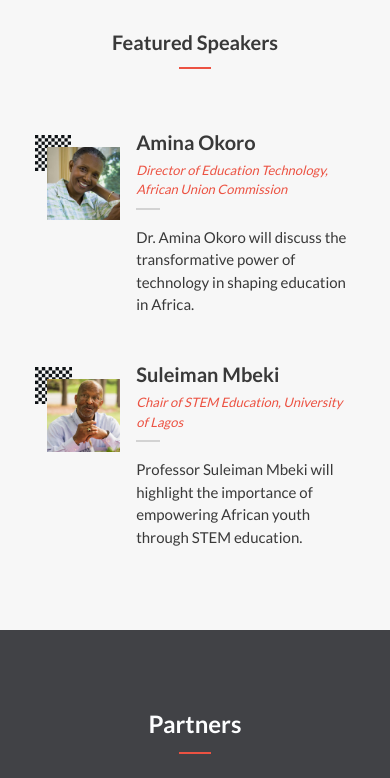
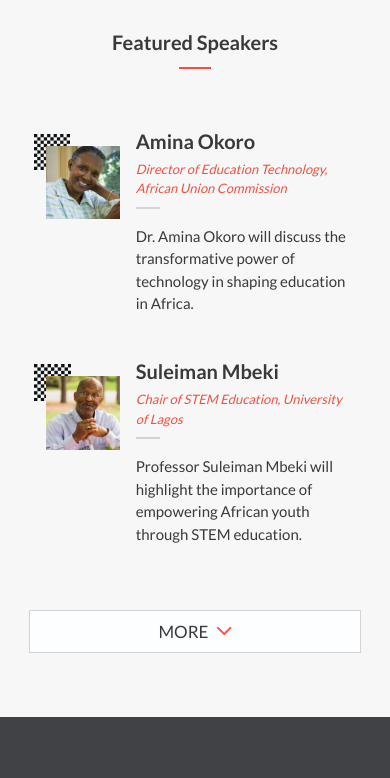
Before and after one commit to henokkhm/microverse-module-1-capstone-project, a website with bundled scripts: page src/index.html in a window 390 px wide. Shown: the part 1950-2728 px from the top of the page. Built offline with nearby package versions, Linux system fonts and the light colour scheme.

Commit message:
Add speaker's MORE/LESS buttons

```diff
--- a/src/css/style.css
+++ b/src/css/style.css
@@ -134,11 +134,12 @@ body {
 }
 
 .secondary-btn:hover:enabled {
-  background-color: var(--gray-500);
+  transform: scale(1.02);
+  box-shadow: 0.0625rem 0.625rem 1.4375rem 0 rgba(0, 0, 0, 0.1);
 }
 
 .secondary-btn:active:enabled {
-    transform: translateY(1rem);
+    transform: translateY(0.1rem);
 }
 
 /* Join button */
@@ -579,6 +580,15 @@ body {
   margin-bottom: 48px;
 }
 
+.speakers__content {
+  display: flex;
+  flex-direction: column;
+  align-items: center;
+  gap: 3rem;
+  margin: 0;
+  padding: 0;
+}
+
 .speakers__cards-wrapper {
   display: flex;
   flex-wrap: wrap;
@@ -593,7 +603,7 @@ body {
   align-items: flex-start;
   gap: 16px;
   padding: 16px;
-  border: 0.125rem solid transparent;
+  border: 0.0625rem solid transparent;
   width: 95%;
   cursor: pointer;
   transition: all 300ms ease-in-out;
@@ -602,7 +612,6 @@ body {
 .speakers__card:hover {
   border: 0.0625rem solid var(--primary-color-500);
   box-shadow: 0.0625rem 0.625rem 1.4375rem 0 rgba(0, 0, 0, 0.1);
-  transform: scale(1.03);
 }
 
 .speakers__speaker-photo {
@@ -648,6 +657,10 @@ body {
 .speakers__speaker-intro {
   line-height: 22.4px;
   font-size: var(--fs-300);
+}
+
+.see-fewer-speakers-arrow {
+  transform: rotateZ(180deg);
 }
 
 /* Speakers Section Styles (Tablet) */
--- a/src/index.html
+++ b/src/index.html
@@ -180,8 +180,8 @@
       <section class="speakers">
         <div class="container">
           <h2 class="speakers__headline small-underline">Featured Speakers</h2>
-          <ul id="speakers__cards-wrapper" class="speakers__cards-wrapper">
-          </ul>
+          <div id="speakers__content" class="speakers__content" data-expanded="false">
+          </div>
         </div>
       </section>
       <section class="partners">
--- a/src/js/helpers/generate-speakers-markup.js
+++ b/src/js/helpers/generate-speakers-markup.js
@@ -1,11 +1,21 @@
+import speakersData from './speakers-data.js';
+
+const seeMoreSpeakersButton = `
+  <button class="secondary-btn" id="see-more-speakers-btn">
+    <span>more</span>
+    <img src="assets/icons/arrow.svg" alt="" />
+  </button>
+`;
+
+const seeFewerSpeakersButton = `
+  <button class="secondary-btn" id="see-fewer-speakers-btn">
+    <span>less</span>
+    <img class="see-fewer-speakers-arrow" src="assets/icons/arrow.svg" alt="" />
+  </button>
+`;
+
 const generateSingleSpeakersMarkup = (speakerData) => {
-  const {
-    imgSrc,
-    imgAlt,
-    name,
-    title,
-    intro,
-  } = speakerData;
+  const { imgSrc, imgAlt, name, title, intro } = speakerData;
 
   return `
     <li class="speakers__card">
@@ -25,14 +35,43 @@ const generateSingleSpeakersMarkup = (speakerData) => {
 `;
 };
 
-const generateAllSpeakersMarkup = (allSpeakersData) => {
-  const result = [];
-  allSpeakersData.forEach((speaker) => {
+const generateAllSpeakersMarkup = (shouldBeExpanded) => {
+  let speakers;
+  let btn = '';
+
+  // shouldBeExpanded === true => mount all speakers
+  // shouldBeExpanded === false => mount only two speakers
+
+  if (shouldBeExpanded) {
+    speakers = [...speakersData];
+  } else {
+    speakers = [...speakersData].slice(0, 2);
+  }
+
+  // If mounting to a mobile screen, add the "MORE"/"LESS" button
+  const isMobile = window.innerWidth < 768;
+  if (isMobile) {
+    if (shouldBeExpanded) {
+      btn = seeFewerSpeakersButton;
+    } else {
+      btn = seeMoreSpeakersButton;
+    }
+  }
+
+  // Create the HTML of each speaker's card
+  const listItems = [];
+  speakers.forEach((speaker) => {
     const html = generateSingleSpeakersMarkup(speaker);
-    result.push(html);
+    listItems.push(html);
   });
 
-  return result.join('\n');
+  // Return the list items and the button
+  return `
+    <ul class="speakers__cards-wrapper">
+      ${listItems.join('\n')}
+    </ul>
+    ${btn}
+  `;
 };
 
 export default generateAllSpeakersMarkup;
--- a/src/js/script.js
+++ b/src/js/script.js
@@ -1,20 +1,33 @@
-import speakersData from './helpers/speakers-data.js';
 import generateAllSpeakersMarkup from './helpers/generate-speakers-markup.js';
 
-const speakersCardsWrapper = document.querySelector('#speakers__cards-wrapper');
+const speakersTarget = document.querySelector('#speakers__content');
 
-const addSpeakersToDOM = () => {
-  const firstSpeaker = speakersData[0];
-  const secondSpeaker = speakersData[1];
-  if (window.innerWidth <= 768) {
-    speakersCardsWrapper.innerHTML = generateAllSpeakersMarkup([
-      firstSpeaker,
-      secondSpeaker,
-    ]);
+const mountSpeakersList = () => {
+  const isMobile = window.innerWidth < 768;
+
+  if (isMobile) {
+    // When the speakers are mounted for the first time to a mobile
+    // screen, the list should be collapsed by default.
+    // To expand the list, the user must click on the "MORE" button.
+    speakersTarget.setAttribute('data-expanded', false);
+    speakersTarget.innerHTML = generateAllSpeakersMarkup(false);
   } else {
-    speakersCardsWrapper.innerHTML = generateAllSpeakersMarkup(speakersData);
+    // For desktop, the speakers list should be expanded by default.
+    speakersTarget.setAttribute('data-expanded', true);
+    speakersTarget.innerHTML = generateAllSpeakersMarkup(true);
   }
 };
 
-window.addEventListener('resize', addSpeakersToDOM);
-window.addEventListener('load', addSpeakersToDOM);
+// Add event listener to the "MORE"/"LESS" buttons
+speakersTarget.addEventListener('click', (e) => {
+  if (e.target.id === 'see-more-speakers-btn') {
+    speakersTarget.setAttribute('data-expanded', true);
+    speakersTarget.innerHTML = generateAllSpeakersMarkup(true);
+  } else if (e.target.id === 'see-fewer-speakers-btn') {
+    speakersTarget.setAttribute('data-expanded', false);
+    speakersTarget.innerHTML = generateAllSpeakersMarkup(false);
+  }
+});
+
+window.addEventListener('resize', mountSpeakersList);
+window.addEventListener('load', mountSpeakersList);
```
